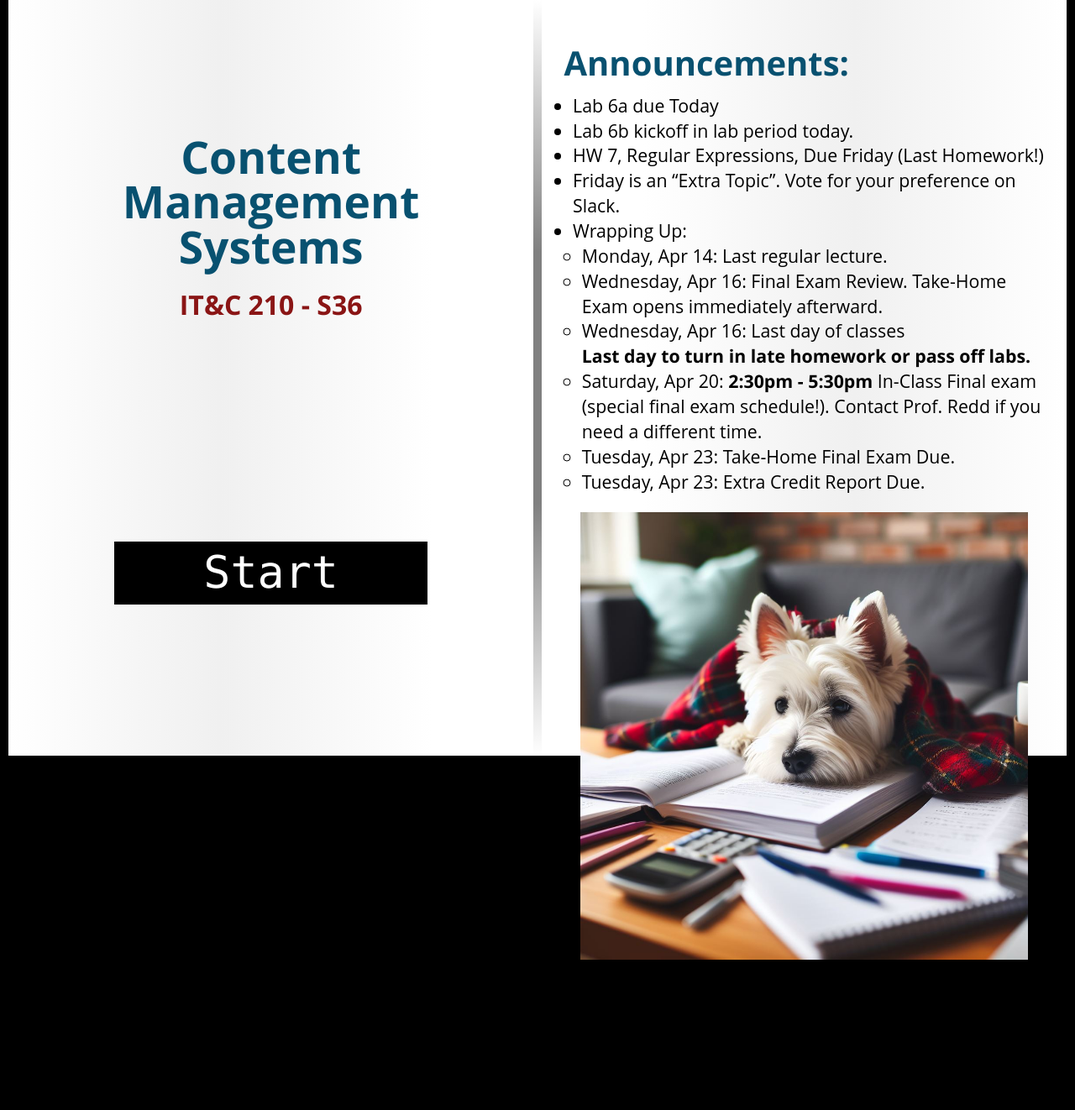
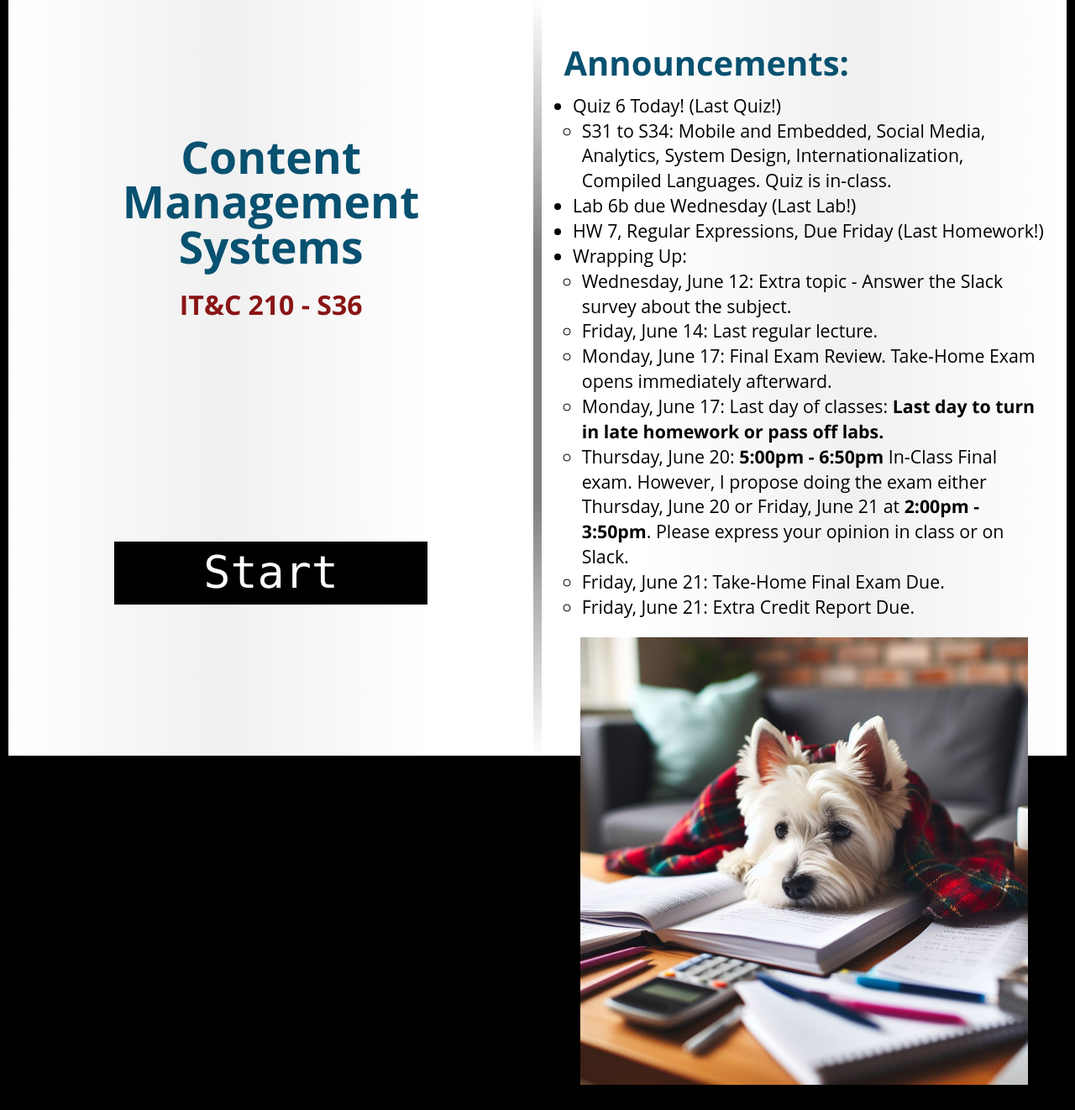
Before and after one commit to BYU-ITC-210/BYU-ITC-210.github.io, a Jekyll site: the page built from _welcome/S36.md, in a window 1280 px wide. Shown: the whole page at 84% size. Built offline with Jekyll 4.4.1, drawn with Linux system fonts in a browser that asks for light colours; some web fonts are replaced; before the commit the page ends 1173 px from its top, so only the background shows below that.

Commit message:
Welcome S36

```diff
--- a/_welcome/S36.md
+++ b/_welcome/S36.md
@@ -1,19 +1,21 @@
 ---
 title: Content Management Systems
 session: S36
+quiz: hopper
 ---
 
-* Lab 6a due Today
-* Lab 6b kickoff in lab period today.
+* Quiz 6 Today! (Last Quiz!)
+    * S31 to S34: Mobile and Embedded, Social Media, Analytics, System Design, Internationalization, Compiled Languages. Quiz is in-class.
+* Lab 6b due Wednesday (Last Lab!)
 * HW 7, Regular Expressions, Due Friday (Last Homework!)
-* Friday is an "Extra Topic". Vote for your preference on Slack.
 * Wrapping Up:
-    * Monday, Apr 14: Last regular lecture.
-    * Wednesday, Apr 16: Final Exam Review. Take-Home Exam opens immediately afterward.
-    * Wednesday, Apr 16: Last day of classes<br/>**Last day to turn in late homework or pass off labs.**
-    * Saturday, Apr 20: **2:30pm - 5:30pm** In-Class Final exam (special final exam schedule!). Contact Prof. Redd if you need a different time.
-    * Tuesday, Apr 23: Take-Home Final Exam Due.
-    * Tuesday, Apr 23: Extra Credit Report Due.
+    * Wednesday, June 12: Extra topic - Answer the Slack survey about the subject.
+    * Friday, June 14: Last regular lecture.
+    * Monday, June 17: Final Exam Review. Take-Home Exam opens immediately afterward.
+    * Monday, June 17: Last day of classes: **Last day to turn in late homework or pass off labs.**
+    * Thursday, June 20: **5:00pm - 6:50pm** In-Class Final exam. However, I propose doing the exam either Thursday, June 20 or Friday, June 21 at **2:00pm - 3:50pm**. Please express your opinion in class or on Slack.
+    * Friday, June 21: Take-Home Final Exam Due.
+    * Friday, June 21: Extra Credit Report Due.
 
 ![Study for Exam](images/ExamStudy.jpg)
 CoPilot Designer
```
Also changed, not shown: w.md (+1 -1 lines).
